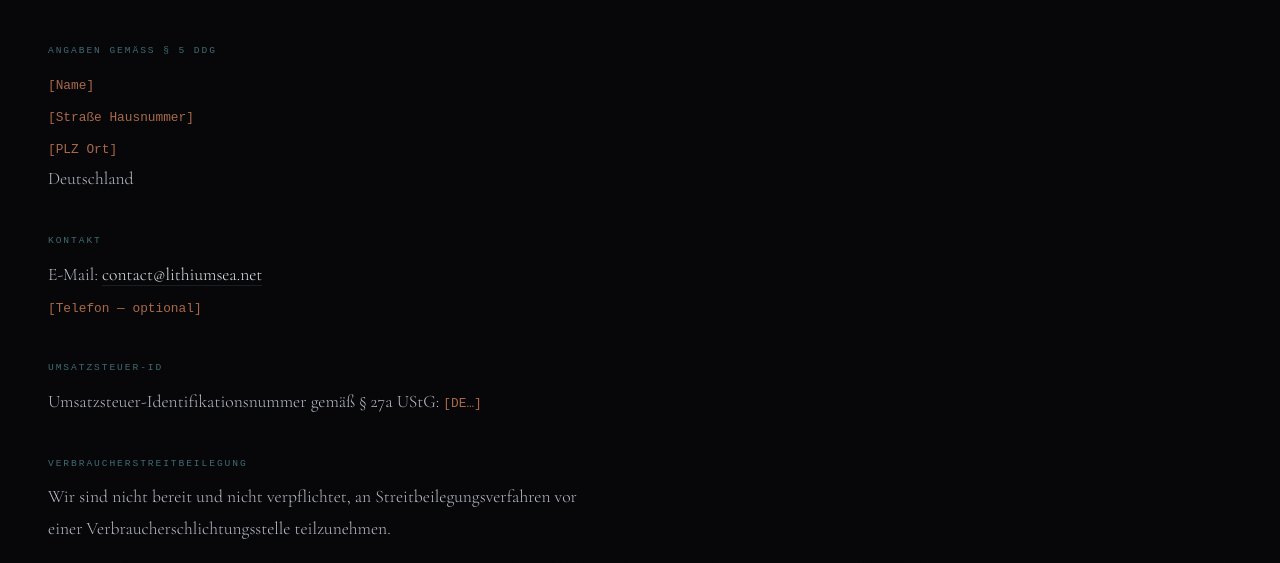
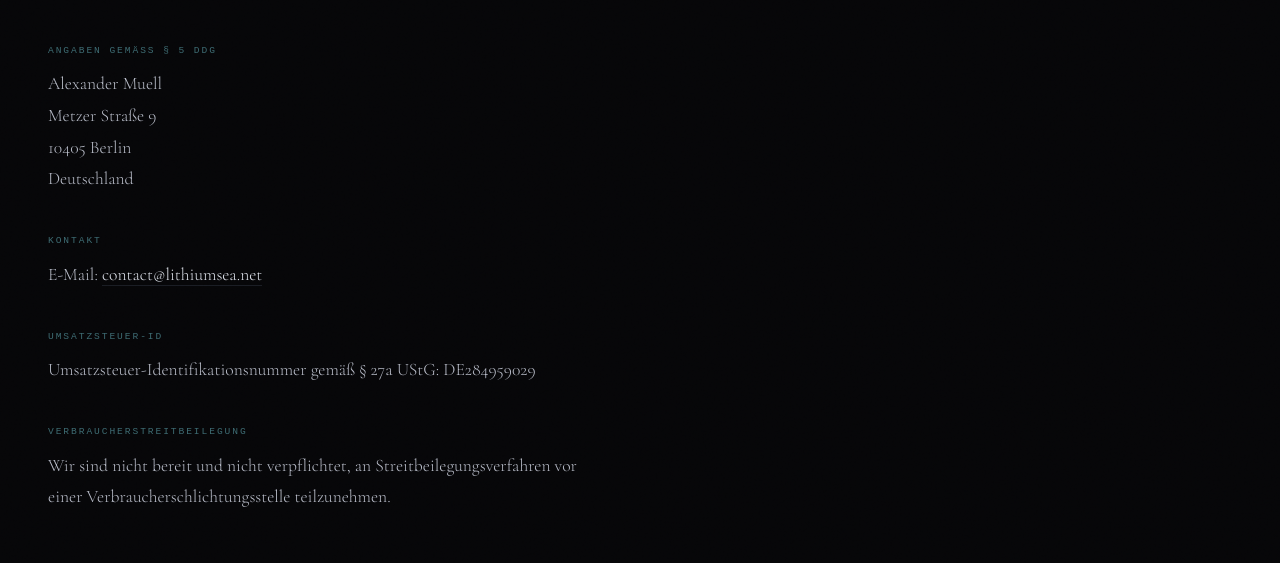
Before and after one commit to almuell/lithiums-sea, a website built with Vite: page impressum.html in a window 1280 px wide. Shown: the part 237-800 px from the top of the page. Built offline with nearby package versions, Linux system fonts and the light colour scheme; a web font is replaced by a local one.

Commit message:
Impressum: fill in operator, address and VAT ID
Co-Authored-By: Claude Opus 5.5 <noreply@anthropic.com>
Claude-Session: https://claude.ai/code/session_01ALWxzy9TTv1VeebvtyaiNP

```diff
--- a/impressum.html
+++ b/impressum.html
@@ -32,22 +32,21 @@
 
       <h2>Angaben gemäß § 5 DDG</h2>
       <p>
-        <span class="todo">[Name]</span><br />
-        <span class="todo">[Straße Hausnummer]</span><br />
-        <span class="todo">[PLZ Ort]</span><br />
+        Alexander Muell<br />
+        Metzer Straße 9<br />
+        10405 Berlin<br />
         Deutschland
       </p>
 
       <h2>Kontakt</h2>
       <p>
-        E-Mail: <a href="mailto:contact@lithiumsea.net">contact@lithiumsea.net</a><br />
-        <span class="todo">[Telefon — optional]</span>
+        E-Mail: <a href="mailto:contact@lithiumsea.net">contact@lithiumsea.net</a>
       </p>
 
       <h2>Umsatzsteuer-ID</h2>
       <p>
         Umsatzsteuer-Identifikationsnummer gemäß § 27a UStG:
-        <span class="todo">[DE…]</span>
+        DE284959029
       </p>
 
       <h2>Verbraucherstreitbeilegung</h2>
```
